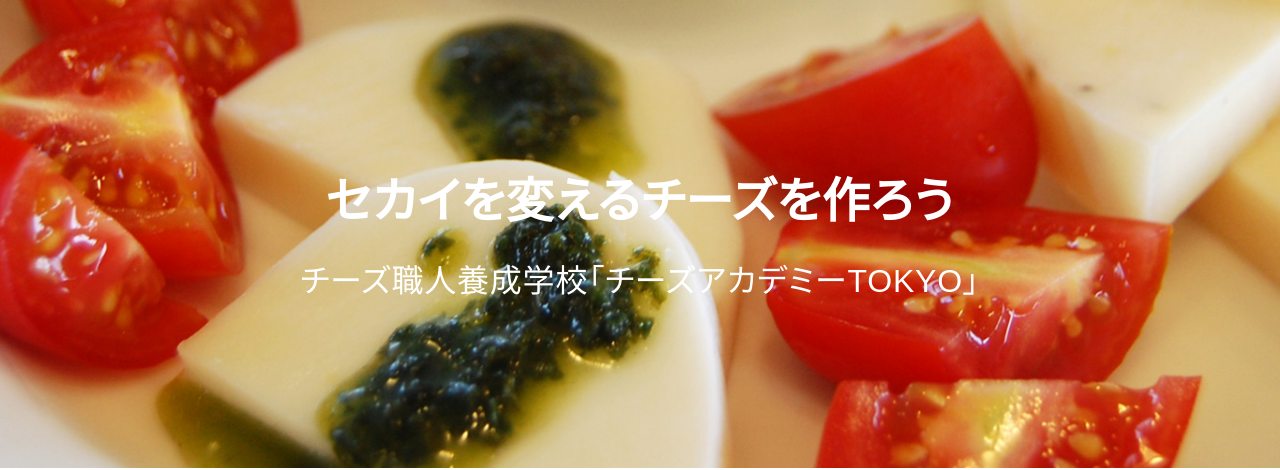
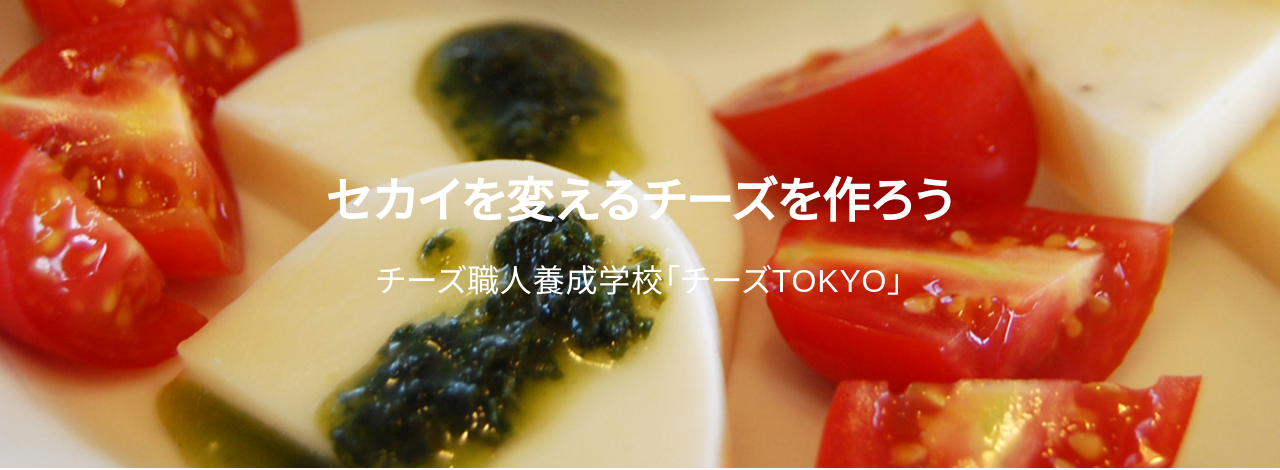
Before and after one commit to zakatsu/cheeseacademy-forgit, a plain HTML site: page index.html in a window 1280 px wide. Shown: the top 470 px of the page. Drawn offline with Linux system fonts and the light colour scheme.

Commit message:
メインビジュアルのサブコピーをチーズacademyTOKYOからチーズTOKYOに変更

```diff
--- a/index.html
+++ b/index.html
@@ -17,7 +17,7 @@
           セカイを変えるチーズを作ろう
           <span class="p-main-visual__sub-copy"
             >チーズ職人養成学校<span class="u-break-at-mobile"
-              >「チーズアカデミーTOKYO」</span
+              >「チーズTOKYO」</span
             ></span
           >
         </h1>
```
